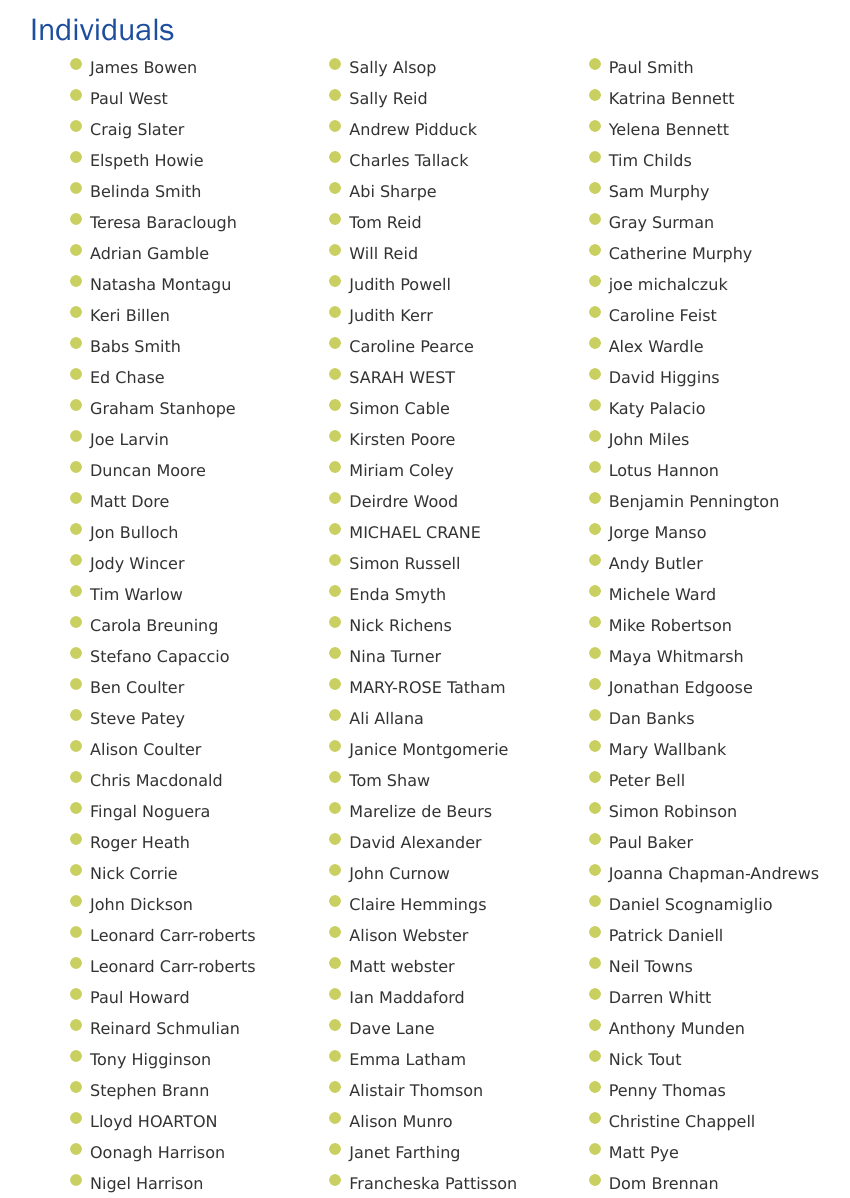
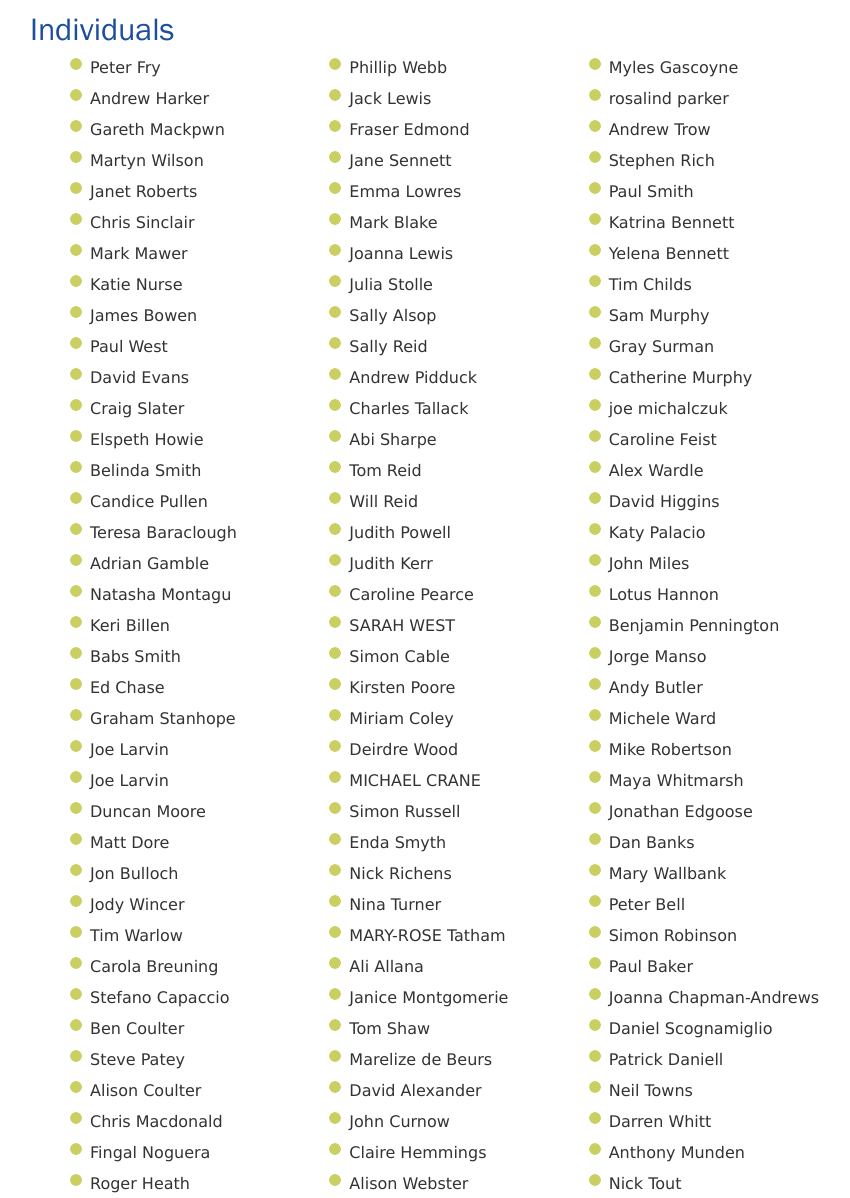
Before and after one commit to winchestercyclingcharter/winchestercyclingcharter.github.io, a Jekyll site: the page built from supporters.md, in a window 1280 px wide and 1400 px high, scrolled down 7787 px. Shown: the part 202-1400 px from the top of the window, without its empty margins (211-1061 px from the left). Built offline with Jekyll 4.4.1, drawn with Linux system fonts in a browser that asks for light colours; nearby versions of some CDN libraries; some of the changed text lies outside the part shown.

Commit message:
Update people.yml

```diff
--- a/_data/people.yml
+++ b/_data/people.yml
@@ -616,3 +616,15 @@ people:
 - { lastname: Smith, firstname: Belinda, dt: 20211017-075723-669275 }
 - { lastname: West, firstname: Paul, dt: 20211017-095824-017420 }
 - { lastname: Bowen, firstname: James, dt: 20211017-101808-045958 }
+- { lastname: Nurse, firstname: Katie, dt: 20211017-101924-050147 }
+- { lastname: Sinclair, firstname: Chris, dt: 20211017-104150-992558 }
+- { lastname: Roberts, firstname: Janet, dt: 20211017-110922-176824 }
+- { lastname: Hutchinson, firstname: Tamsin, dt: 20211014-115835-139483 }
+- { lastname: Mawer, firstname: Mark, dt: 20211017-103656-647302 }
+- { lastname: Larvin, firstname: Joe, dt: 20211016-193121-558465 }
+- { lastname: Wilson, firstname: Martyn, dt: 20211017-114512-581976 }
+- { lastname: Harker, firstname: Andrew, dt: 20211017-123206-495433 }
+- { lastname: Mackpwn, firstname: Gareth, dt: 20211017-121804-900900 }
+- { lastname: Evans, firstname: David, dt: 20211017-093618-756495 }
+- { lastname: Fry, firstname: Peter, dt: 20211017-132756-122216 }
+- { lastname: Pullen, firstname: Candice, dt: 20211017-073436-705584 }
```
